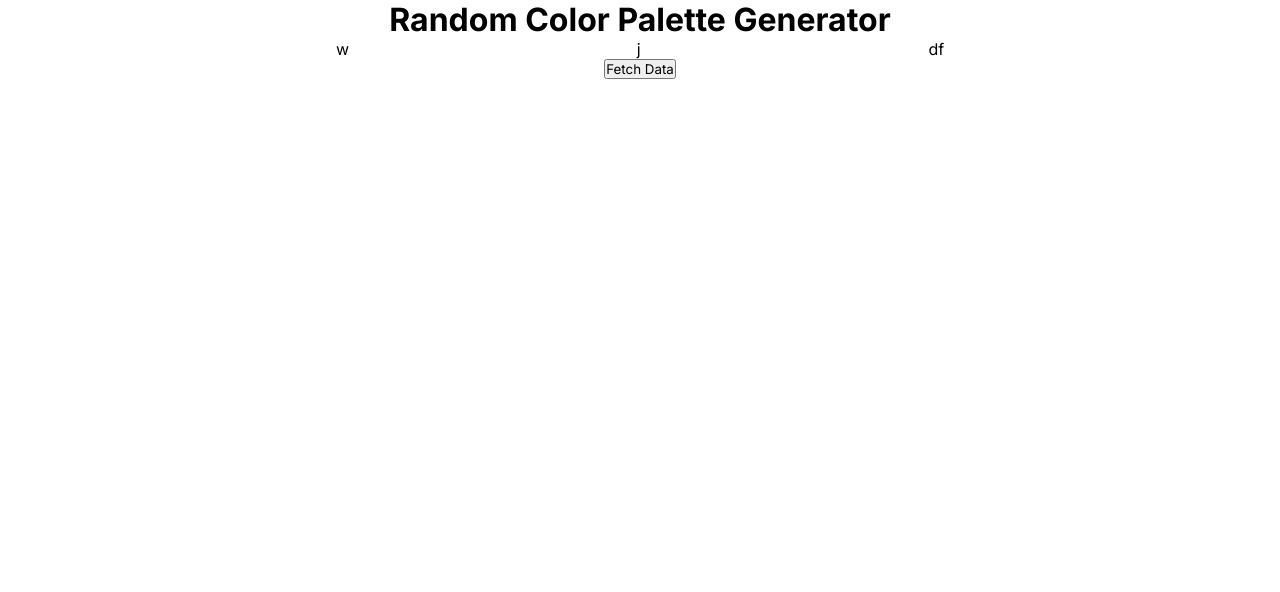
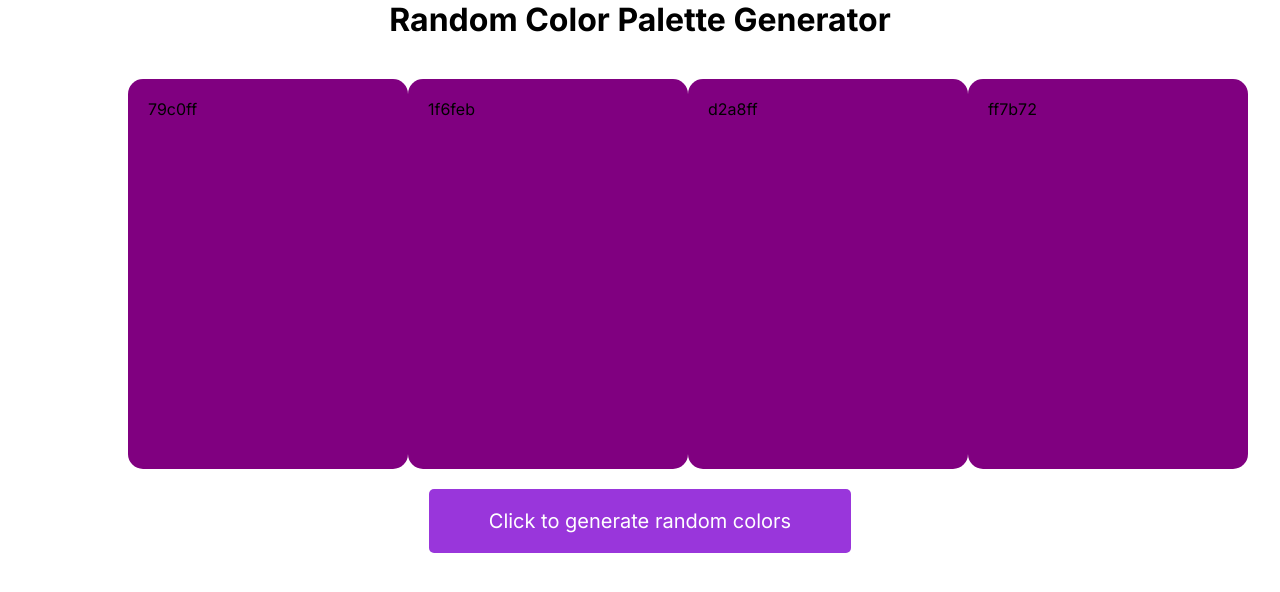
Before and after one commit to valentinesamuel/color-palette-generator, a React (Create React App) app: page / in a window 1280 px wide. Shown: the top 592 px of the page. Built offline with nearby package versions, Linux system fonts and the light colour scheme; no server answers.

Commit message:
FEAT: made API call

```diff
--- a/src/App.css
+++ b/src/App.css
@@ -12,3 +12,8 @@
   display: grid;
   place-items: center;
 }
+
+
+.heading{
+  margin-bottom: 40px;
+}
--- a/src/App.js
+++ b/src/App.js
@@ -1,16 +1,19 @@
 import "./App.css";
 import ColorCard from "./components/color-card/Colorcard";
 import Button from "./components/button/Button";
-import Prompt from "./components/prompt/Prompt";
+
 import React, { useEffect, useState } from "react";
 
 function App() {
-  const [colorsList, setColorsList] = useState(["w", "j", "df"]);
-  function fc() {
-    console.log("E dn");
-  }
-  const fetchColors = useEffect(() => {
-    fetch("http://colormind.io/api/", {
+  const [colorsList, setColorsList] = useState([
+    ["79c0ff"],
+    ["1f6feb"],
+    ["d2a8ff"],
+    ["ff7b72"],
+  ]);
+
+  const fc = () => {
+    fetch("https://cors-everywhere.herokuapp.com/http://colormind.io/api/", {
       method: "POST",
       body: JSON.stringify({ model: "default" }),
     })
@@ -18,16 +21,29 @@ function App() {
         return response.json();
       })
       .then((data) => {
-        setColorsList(data.result);
+        console.log(data.result);
+        return setColorsList(data.result);
       });
-  }, []);
+  };
+  // const fetchColors = useEffect(() => {
+  //   fetch("https://cors-everywhere.herokuapp.com/http://colormind.io/api/", {
+  //     method: "POST",
+  //     body: JSON.stringify({ model: "default" }),
+  //   })
+  //     .then((response) => {
+  //       return response.json();
+  //     })
+  //     .then((data) => {
+  //       console.log(data.result);
+  //       return setColorsList(data.result);
+  //     });
+  // }, []);
 
   return (
     <div className="app">
-      <h1>Random Color Palette Generator</h1>
+      <h1 className="heading">Random Color Palette Generator</h1>
       <ColorCard colors={colorsList} />
-      <Button getColors={fetchColors} />
-      {/* <Prompt /> */}
+      <Button getColors={fc} />
     </div>
   );
 }
--- a/src/components/button/Button.css
+++ b/src/components/button/Button.css
@@ -0,0 +1,9 @@
+button {
+  padding: 20px 60px;
+  margin: 20px 60px;
+  font-size: 20px;
+  border: none;
+  background-color: rgb(153, 54, 219);
+  color: white;
+  border-radius: 5px;
+}
--- a/src/components/button/Button.js
+++ b/src/components/button/Button.js
@@ -1,7 +1,7 @@
 import "./Button.css";
 
 const Button = ({ getColors }) => {
-  return <button onClick={getColors}>Fetch Data</button>;
+  return <button onClick={getColors}>Click to generate random colors</button>;
 };
 
 export default Button;
--- a/src/components/color-card/Colorcard.css
+++ b/src/components/color-card/Colorcard.css
@@ -1,6 +1,21 @@
 .card-row {
   display: flex;
-  width: 70%;
+  width: 80%;
   height: max-content;
   justify-content: space-around;
 }
+
+.colorcard {
+  height: 20rem;
+  width: 15rem;
+  border-radius: 15px;
+
+}
+
+.colorframe {
+  border-radius: 15px;
+  padding: 20px 20px 50px 20px;
+  background-color: purple;
+  height: max-content;
+  width: auto;
+}
--- a/src/components/color-card/Colorcard.js
+++ b/src/components/color-card/Colorcard.js
@@ -1,11 +1,17 @@
 import "./Colorcard.css";
 
+
 const ColorCard = ({ colors }) => {
-  console.log(colors);
+
   return (
     <div className="card-row">
-      {colors.map((color) => {
-        return <p key={Math.random()}>{color}</p>;
+      {colors.map((color, index) => {
+        return (
+          <div className="colorframe"  key={index}>
+            <div className="colorcard">{color}</div>
+
+          </div>
+        );
       })}
     </div>
   );
--- a/src/components/prompt/Prompt.js
+++ b/src/components/prompt/Prompt.js
@@ -1,7 +1,7 @@
 import './Prompt.css'
 
-const Prompt = () => {
-  return <div>This is a prompt</div>;
+const Prompt = ({message}) => {
+  return <div>{message}</div>;
 };
 
 export default Prompt;
```
